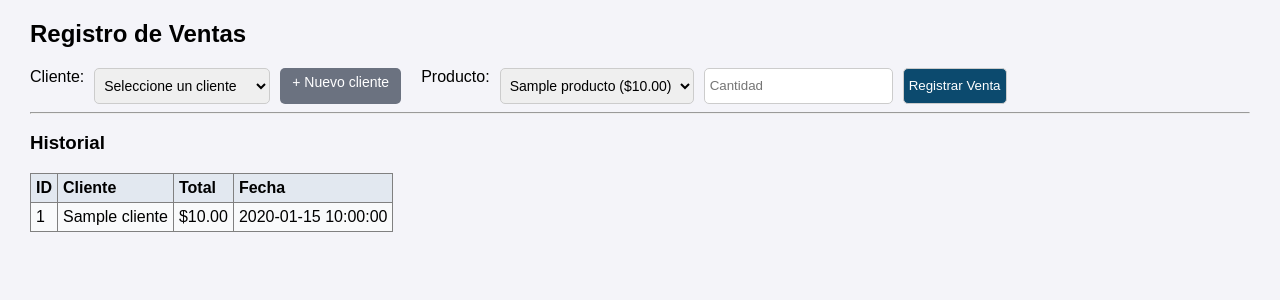
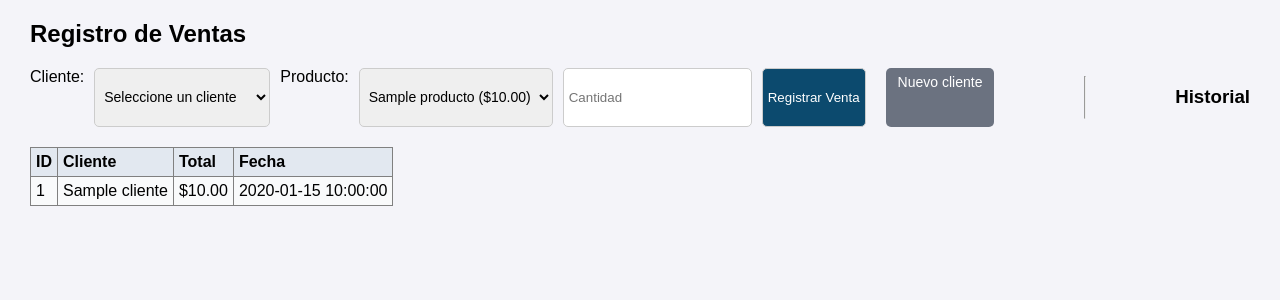
Before and after one commit to JuanSebastianTorres/SupermercadosApp, a Flask app: template templates/ventas.html in a window 1280 px wide. Shown: the part 130-430 px from the top of the page. Run offline with Flask 3, Linux system fonts and the light colour scheme; the template is opened without the code that fills it: values that come from a table or form of the project are taken from there, others are empty; tables that the repository leaves empty hold one stand-in row (values such as "Sample post"); some libraries are stand-ins or nearby versions.

Commit message:
Modificación layout boton clientes

```diff
--- a/templates/ventas.html
+++ b/templates/ventas.html
@@ -11,13 +11,7 @@
       <option value="{{ c.idCliente }}">{{ c.nombre }} {{ c.apellido }}</option>
     {% endfor %}
   </select>
-
-  <!-- Botón para ir al módulo de clientes -->
-  <a href="{{ url_for('clientes.listar_clientes') }}" class="btn-nuevo">+ Nuevo cliente</a>
-
-  <br><br>
-
-  <label>Producto:</label>
+   <label>Producto:</label>
   <select name="idProducto" required>
     {% for p in productos %}
       <option value="{{ p.idProducto }}">{{ p.nombre }} (${{ p.precio }})</option>
@@ -26,7 +20,12 @@
 
   <input type="number" name="cantidad" min="1" placeholder="Cantidad" required>
   <button type="submit">Registrar Venta</button>
-</form>
+
+  <br><br>
+
+  <!-- Boton para ir al modulo de clientes -->
+  <a href="{{ url_for('clientes.listar_clientes') }}" class="btn-nuevo">Nuevo cliente</a>
+
 
 <hr>
 
```
